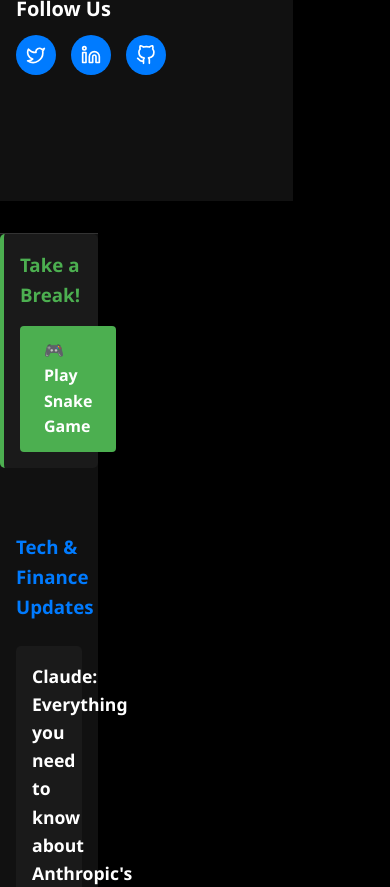
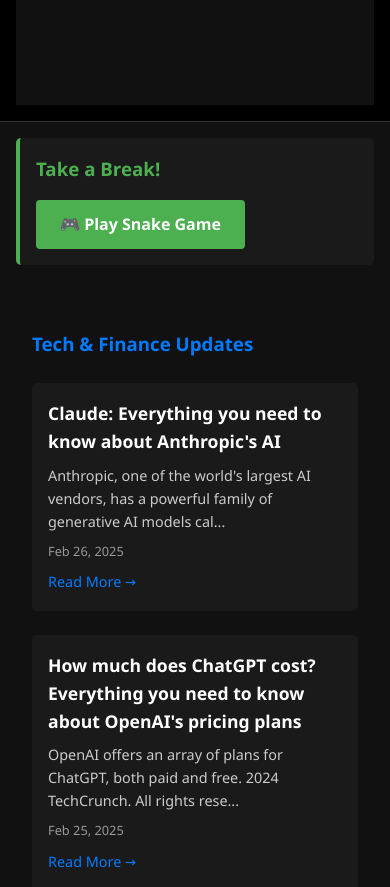
Before and after one commit to akrun1/akrunanalytics, a React (Vite) app: page / in a window 390 px wide. Shown: the part 2300-3187 px from the top of the page. Built offline with nearby package versions, Linux system fonts and the light colour scheme.

Commit message:
Fix large right margin issue by improving layout responsiveness

```diff
--- a/src/App.css
+++ b/src/App.css
@@ -20,6 +20,8 @@
   line-height: 1.6;
   color: #333;
   background-color: #000;
+  width: 100%;
+  overflow-x: hidden;
 }
 
 a {
@@ -65,9 +67,10 @@
 
 /* App Layout */
 .app {
+  width: 100%;
+  overflow-x: hidden;
   display: flex;
   flex-direction: column;
-  min-height: 100vh;
 }
 
 /* Header */
@@ -124,8 +127,8 @@
 
 .left-content {
   flex: 3;
-  padding: 1rem 2rem 1rem 1rem;
-  max-width: 75%;
+  padding: 1rem;
+  width: 75%;
 }
 
 .right-sidebar {
@@ -134,7 +137,26 @@
   border-left: 1px solid #333;
   background: #111;
   min-height: calc(100vh - 60px);
-  max-width: 25%;
+  width: 25%;
+}
+
+/* For screens smaller than 768px, stack the columns */
+@media (max-width: 768px) {
+  .main-content {
+    flex-direction: column;
+  }
+
+  .left-content,
+  .right-sidebar {
+    width: 100%;
+    max-width: 100%;
+    padding: 1rem;
+  }
+
+  .right-sidebar {
+    border-left: none;
+    border-top: 1px solid #333;
+  }
 }
 
 /* Hero Section */
@@ -302,21 +324,6 @@
   .main-nav li {
     margin: 0 0.7rem;
   }
-
-  .main-content {
-    flex-direction: column;
-  }
-
-  .left-content,
-  .right-sidebar {
-    padding: 0;
-  }
-
-  .right-sidebar {
-    border-left: none;
-    border-top: 1px solid #333;
-    margin-top: 2rem;
-  }
 }
 
 /* Special styling for React app */
```
